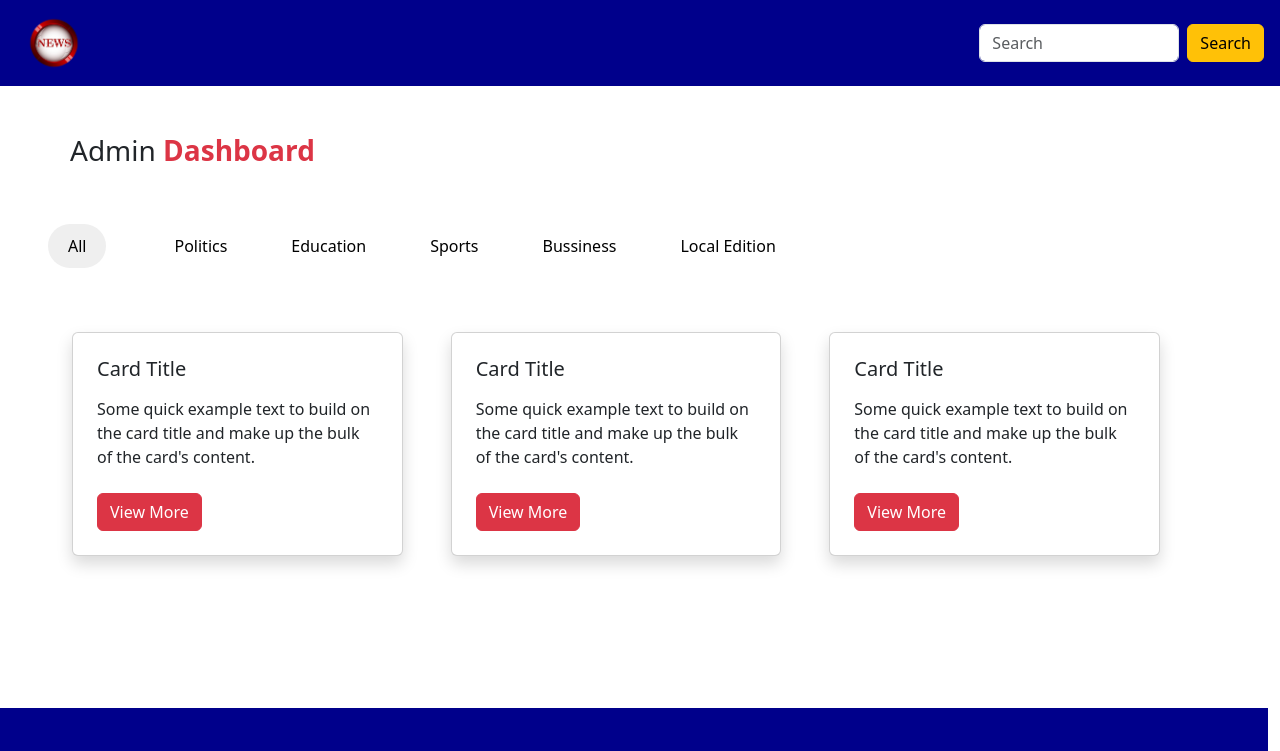
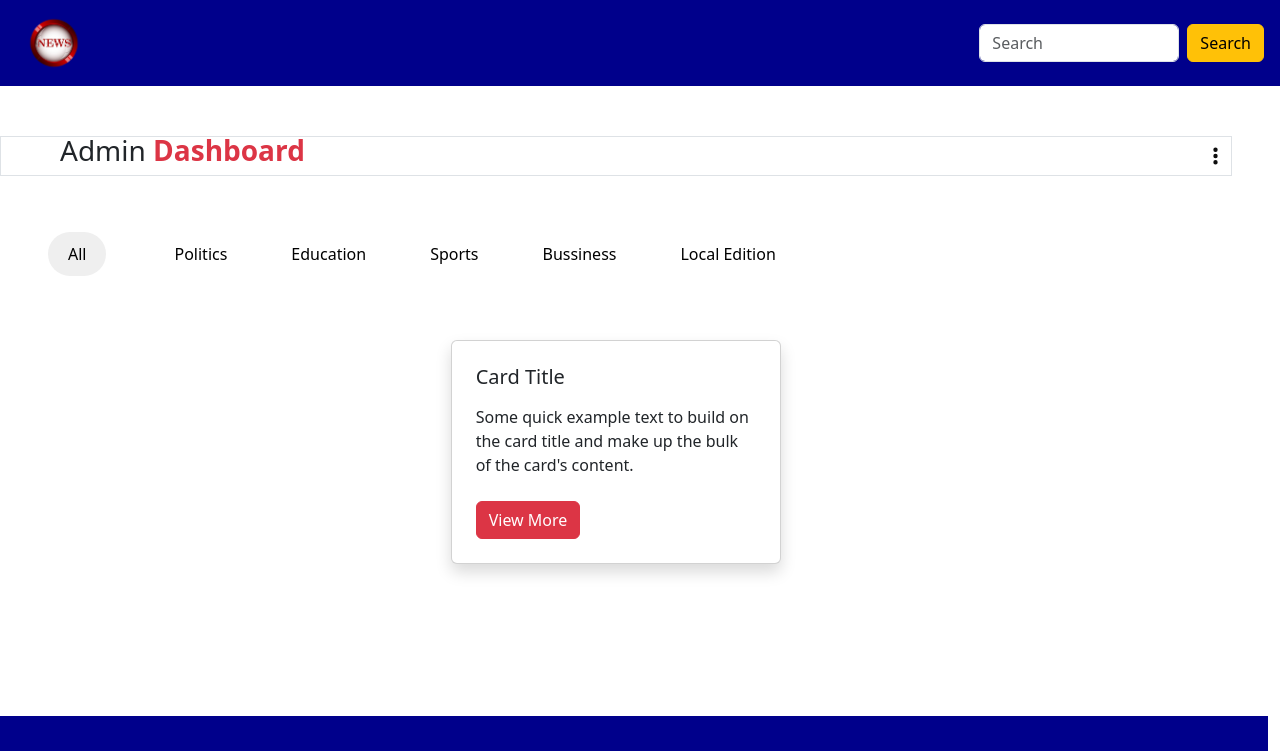
Before and after one commit to rahul-b-p/newsadmin-frontend, a React (Vite) app: page /dashboard in a window 1280 px wide. Shown: the top 751 px of the page. Built offline with nearby package versions, Linux system fonts and the light colour scheme.

Commit message:
dashboard added

```diff
--- a/src/App.css
+++ b/src/App.css
@@ -38,3 +38,7 @@ button {
     text-align: center;
     cursor: default;
 }
+
+.no-caret::after {
+    display: none !important;
+  }
--- a/src/components/CategorizedView.jsx
+++ b/src/components/CategorizedView.jsx
@@ -1,6 +1,6 @@
 import React, { useState } from 'react'
-import Button from 'react-bootstrap/Button';
-import Card from 'react-bootstrap/Card';
+
+import NewsCards from './NewsCards';
 
 function CategorizedView() {
     const [isSelected, setIsSelected] = useState("all")
@@ -22,56 +22,7 @@ function CategorizedView() {
                 </div>
             </div>
 
-
-
-            <div className="row w-100 mt-3 mb-2 d-flex justify-content-center align-items-center p-4 ">
-
-
-
-                <div className="col-md-4 p-4 d-flex justify-content-center align-items-center">
-                    <Card style={{ width: "100% " }} className='p-2 shadow'>
-                        <Card.Body>
-                            <Card.Title>Card Title</Card.Title>
-                            <Card.Text className='mt-3'>
-                                Some quick example text to build on the card title and make up the
-                                bulk of the card's content.
-                            </Card.Text>
-                            <Button variant="danger" className='mt-2'>View More</Button>
-                        </Card.Body>
-                    </Card></div>
-
-                <div className="col-md-4 p-4 d-flex justify-content-center align-items-center">
-                    <Card style={{ width: "100%  " }} className='p-2 shadow'>
-
-                        <Card.Body>
-                            <Card.Title>Card Title</Card.Title>
-                            <Card.Text className='mt-3'>
-                                Some quick example text to build on the card title and make up the
-                                bulk of the card's content.
-                            </Card.Text>
-                            <Button variant="danger" className='mt-2'>View More</Button>
-                        </Card.Body>
-                    </Card>
-                </div>
-
-                <div className="col-md-4 p-4 d-flex justify-content-center align-items-center">
-                    <Card style={{ width: "100%  " }} className='p-2 shadow'>
-
-                        <Card.Body>
-                            <Card.Title>Card Title</Card.Title>
-                            <Card.Text className='mt-3'>
-                                Some quick example text to build on the card title and make up the
-                                bulk of the card's content.
-                            </Card.Text>
-                            <Button variant="danger" className='mt-2'>View More</Button>
-                        </Card.Body>
-                    </Card>
-                </div>
-
-
-
-            </div>
-
+            <NewsCards />
 
 
         </>
--- a/src/components/NewsCards.jsx
+++ b/src/components/NewsCards.jsx
@@ -1,8 +1,27 @@
 import React from 'react'
+import Button from 'react-bootstrap/Button';
+import Card from 'react-bootstrap/Card';
 
 function NewsCards() {
   return (
-    <div>NewsCards</div>
+    <>
+      <div className="row w-100 mt-3 mb-2 d-flex justify-content-center align-items-center p-4 ">
+
+        <div className="col-md-4 p-4 d-flex justify-content-center align-items-center">
+          <Card style={{ width: "100% " }} className='p-2 shadow'>
+            <Card.Body>
+              <Card.Title>Card Title</Card.Title>
+              <Card.Text className='mt-3'>
+                Some quick example text to build on the card title and make up the
+                bulk of the card's content.
+              </Card.Text>
+              <Button variant="danger" className='mt-2'>View More</Button>
+            </Card.Body>
+          </Card>
+          </div>
+      </div>
+
+    </>
   )
 }
 
--- a/src/pages/Dashboard.jsx
+++ b/src/pages/Dashboard.jsx
@@ -1,12 +1,28 @@
 import React from 'react'
 import CategorizedView from "../components/CategorizedView";
-import { Col, Row } from 'react-bootstrap'
+import { Row } from 'react-bootstrap'
+import { FontAwesomeIcon } from '@fortawesome/react-fontawesome';
+import { faEllipsisVertical } from '@fortawesome/free-solid-svg-icons';
+import Dropdown from 'react-bootstrap/Dropdown';
 
 function Dashboard() {
+
+
   return (
     <>
 
-      <h3 className='mt-5' style={{ marginLeft: "70px" }}>Admin <span className='text-danger fw-bolder'>Dashboard</span></h3>
+      <h3 className='mt-5' style={{ marginLeft: "60px" }}>Admin <span className='text-danger fw-bolder'>Dashboard</span>   </h3>
+      <Dropdown style={{ textAlign: "end", marginTop: "-40px",  }} className='me-5 border'>
+  <Dropdown.Toggle variant="white" id="" className="no-caret"  >
+    <FontAwesomeIcon  icon={faEllipsisVertical} size="lg" style={{ color: "#0d0d0d" }} />
+  </Dropdown.Toggle>
+
+  <Dropdown.Menu className='mt-2'>
+    <Dropdown.Item href="#/action-1">Add News</Dropdown.Item>
+    <Dropdown.Item href="#/action-2">Deactivated News</Dropdown.Item>
+  </Dropdown.Menu>
+</Dropdown>
+
 
       <Row className='mt-2 container-fluid p-5'>
         <CategorizedView />
```
